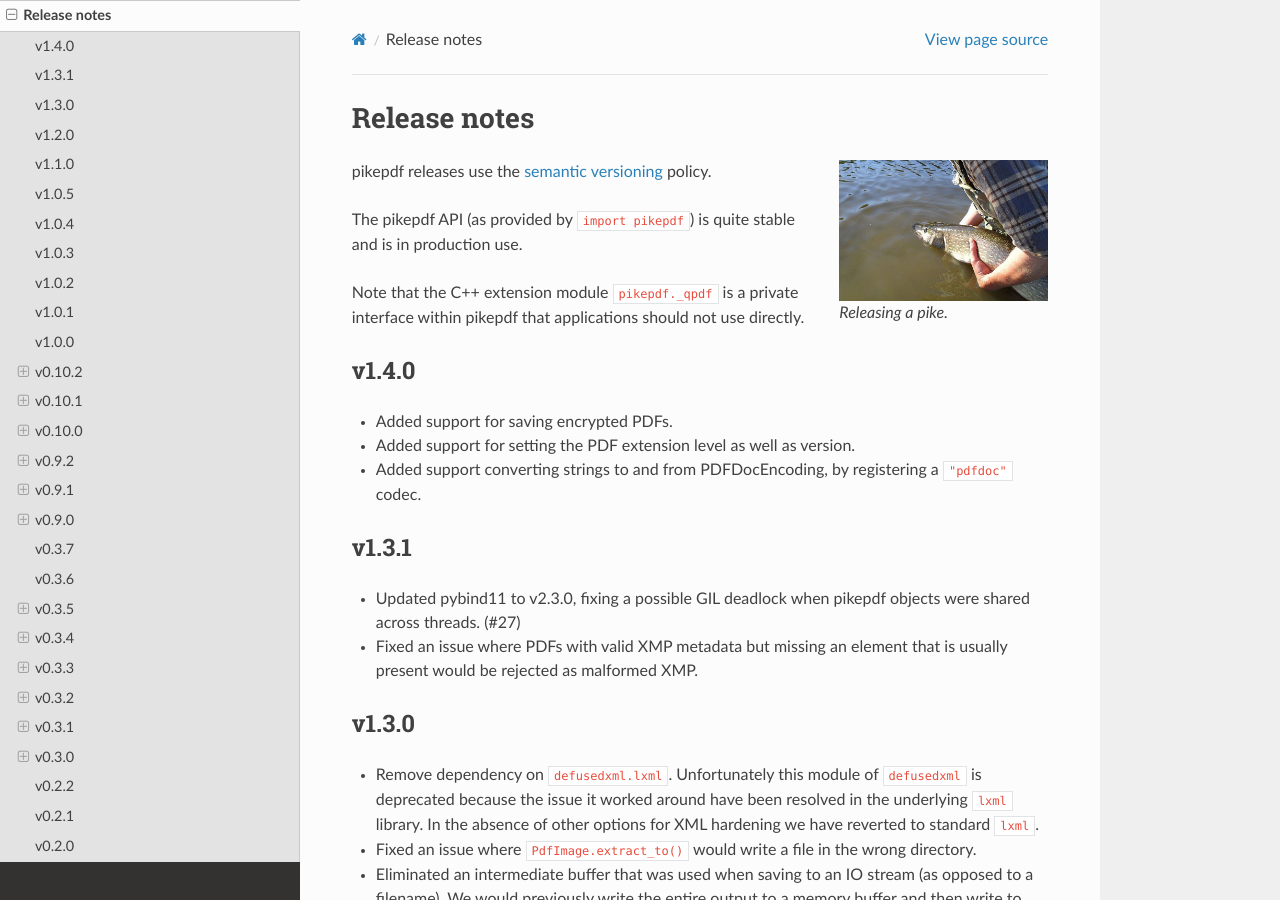
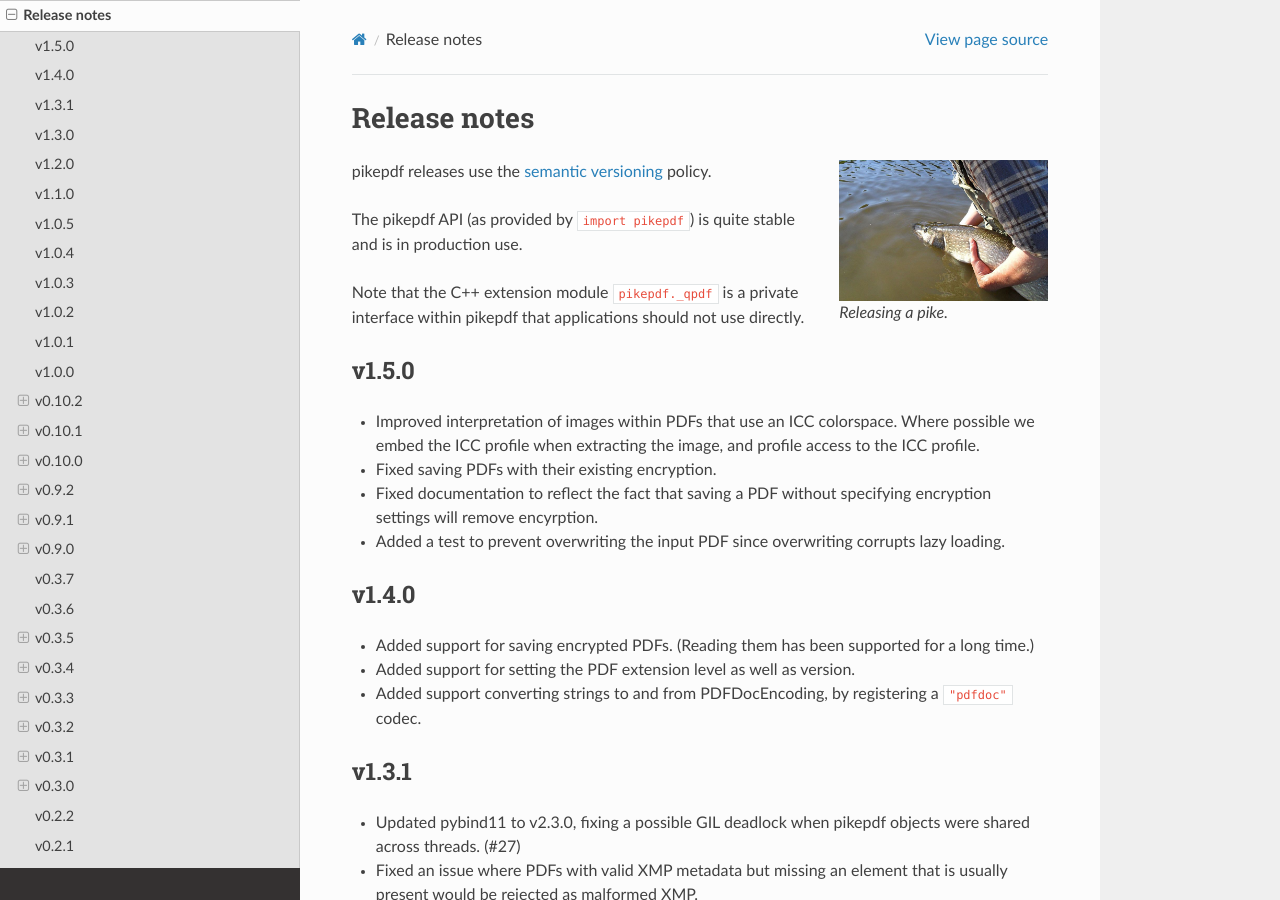
Before and after one commit to pikepdf/pikepdf, a Sphinx documentation site: the page built from docs/release_notes.rst, in a window 1280 px wide and 900 px high. Built offline with Sphinx 7.4.7 and the Read the Docs theme 2.0.0, drawn with Linux system fonts in a browser that asks for light colours; pages that are not in the unit, such as notebooks, are missing from menus; the version number could not be read and is left out.

Commit message:
Prevent saving file with same name as open file
To prevent clobbering lazy-loaded data.

```diff
--- a/docs/release_notes.rst
+++ b/docs/release_notes.rst
@@ -19,11 +19,23 @@ is in production use.
 Note that the C++ extension module ``pikepdf._qpdf`` is a private
 interface within pikepdf that applications should not use directly.
 
+v1.5.0
+======
+
+-  Improved interpretation of images within PDFs that use an ICC colorspace.
+   Where possible we embed the ICC profile when extracting the image, and
+   profile access to the ICC profile.
+-  Fixed saving PDFs with their existing encryption.
+-  Fixed documentation to reflect the fact that saving a PDF without
+   specifying encryption settings will remove encyrption.
+-  Added a test to prevent overwriting the input PDF since overwriting
+   corrupts lazy loading.
 
 v1.4.0
 ======
 
--  Added support for saving encrypted PDFs.
+-  Added support for saving encrypted PDFs. (Reading them has been supported
+   for a long time.)
 -  Added support for setting the PDF extension level as well as version.
 -  Added support converting strings to and from PDFDocEncoding, by
    registering a ``"pdfdoc"`` codec.
```
Also changed, not shown: 2 other files.
